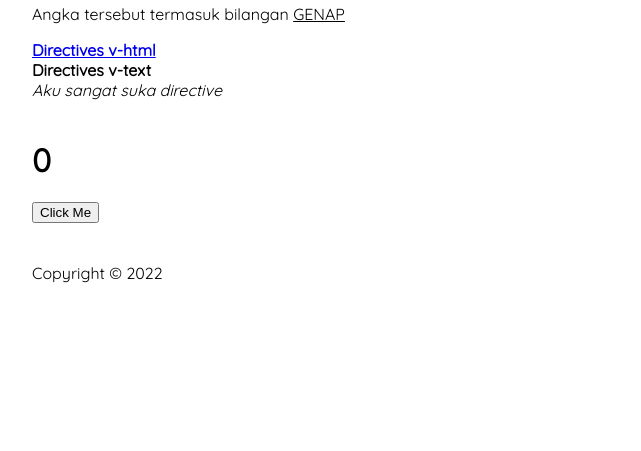
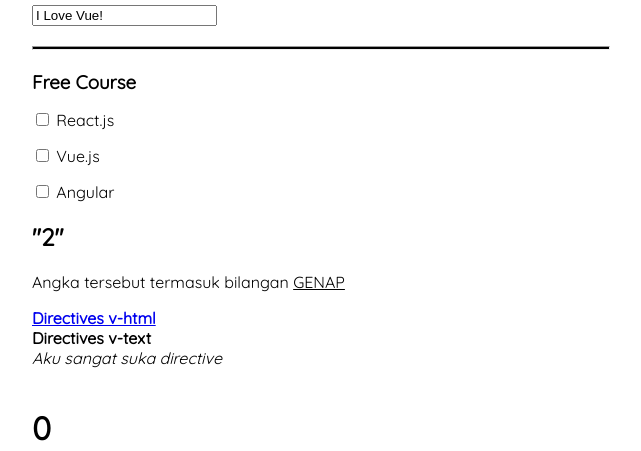
Before and after one commit to tamathecxder/vue-beginners, a plain HTML site: page latihan1.html in a window 1280 px wide. Shown: the part 649-1100 px from the top of the page, without its empty margins (32-673 px from the left). Before the commit the page ends 996 px from the top, so only its background shows below. Drawn offline with nearby package versions, Linux system fonts and the light colour scheme.

Commit message:
Two way data binding pada element input type text

```diff
--- a/latihan1.html
+++ b/latihan1.html
@@ -44,6 +44,14 @@
       .active {
         border-bottom: 3px solid rgba(0, 0, 0, 0.6);
       }
+
+      .container {
+        margin: 20px 0;
+        display: flex;
+        flex-direction: column;
+        gap: 1rem;
+        align-items: stretch;
+      }
     </style>
   </head>
   <body>
@@ -61,10 +69,34 @@
 
         <!-- Interpolation -->
         <h1>{{ getFullName }}</h1>
+        <p>The Progressive JavaScript Framework. {{ isGood ? "Better than Angular" : "But it's really bad" }}</p>
 
         <img :src="image" alt="vuejs-vector" width="500" />
 
-        <p>The Progressive JavaScript Framework. {{ isGood ? "Better than Angular" : "But it's really bad" }}</p>
+        <!-- Two way data binding -->
+        <div>
+          <h2>{{ title }}</h2>
+          <input type="text" v-model="title">
+          <hr style="margin: 20px 0; height: 2px; width: 50%; background-color: #000;">
+
+          <div class="container">
+            <h3 style="margin: 0;">Free Course</h3>
+            <label for="checkbox">
+              <input type="checkbox" name="checkbox" id="checkbox" value="React.js" v-model="courseList">
+              React.js
+            </label>
+            <label for="checkbox">
+              <input type="checkbox" name="checkbox" id="checkbox" value="Vue.js" v-model="courseList">
+              Vue.js
+            </label>
+            <label for="checkbox">
+              <input type="checkbox" name="checkbox" id="checkbox" value="Angular" v-model="courseList">
+              Angular
+            </label>
+          </div>
+        </div>
+
+        <!-- Computed -->
         <div>
           <h2>"{{ number }}"</h2>
           <p>Angka tersebut termasuk bilangan <span style="text-decoration: underline">{{ printEvenOrOdd }}</span></p>
@@ -113,6 +145,7 @@
           vueTextContent: "Directives v-text",
           image: "image/vuejs-vector.png",
           menu: "home",
+          courseList: []
         },
         methods: {
           changeTitleWithParams: function (title) {
```
